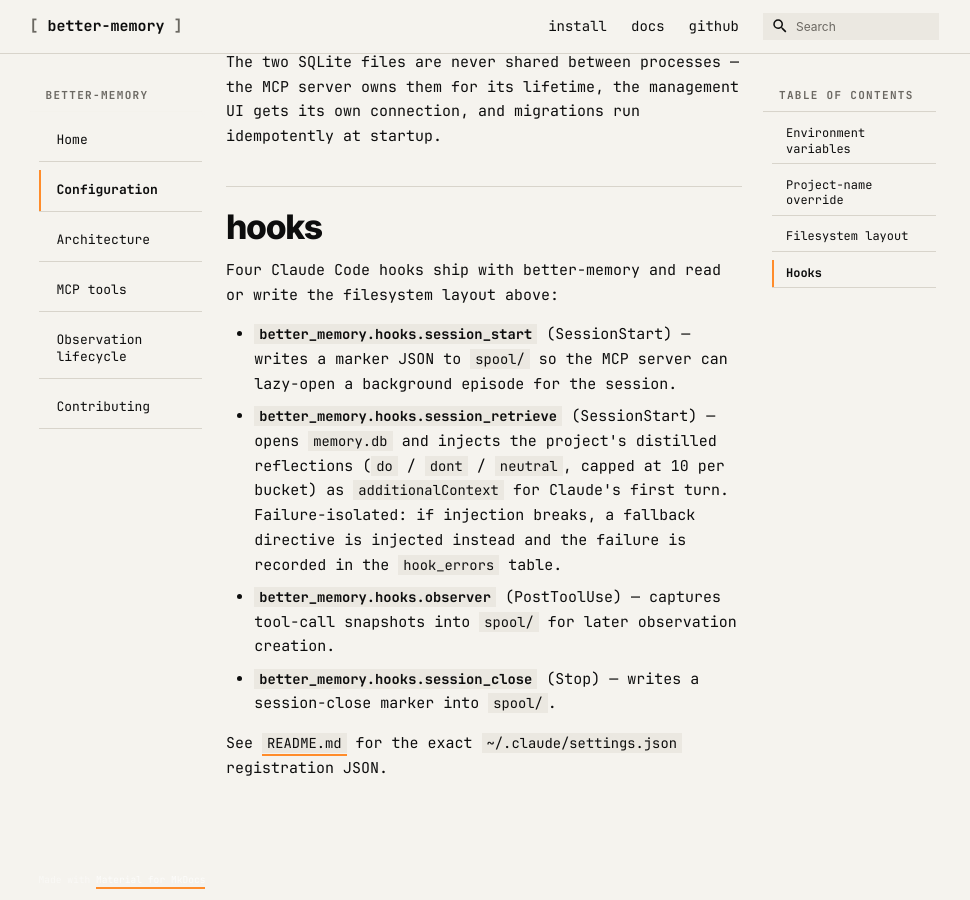
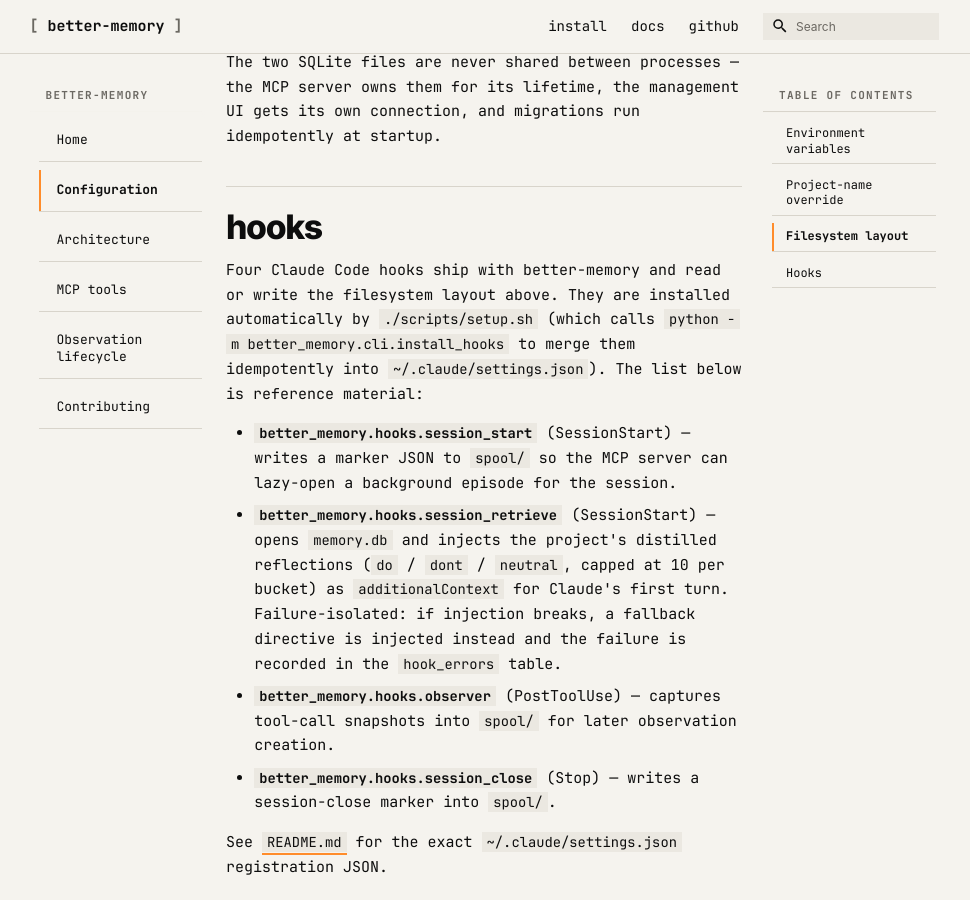
Before and after one commit to emp3thy/better-memory, an MkDocs documentation site: the page built from website/configuration.md, in a window 1280 px wide and 900 px high, scrolled down 1954 px. Shown: the whole window, without its empty margins (156-1126 px from the left). Built offline with MkDocs 1.6.1 and Material for MkDocs 9.7.7, drawn with Linux system fonts in a browser that asks for light colours; comment, search, counter and statistics services are not loaded.

Commit message:
docs: setup.sh installs hooks automatically; manual setup is reference

```diff
--- a/website/configuration.md
+++ b/website/configuration.md
@@ -46,7 +46,7 @@
 
 ## Hooks
 
-Four Claude Code hooks ship with better-memory and read or write the filesystem layout above:
+Four Claude Code hooks ship with better-memory and read or write the filesystem layout above. They are installed automatically by `./scripts/setup.sh` (which calls `python -m better_memory.cli.install_hooks` to merge them idempotently into `~/.claude/settings.json`). The list below is reference material:
 
 - **`better_memory.hooks.session_start`** (SessionStart) — writes a marker JSON to `spool/` so the MCP server can lazy-open a background episode for the session.
 - **`better_memory.hooks.session_retrieve`** (SessionStart) — opens `memory.db` and injects the project's distilled reflections (`do` / `dont` / `neutral`, capped at 10 per bucket) as `additionalContext` for Claude's first turn. Failure-isolated: if injection breaks, a fallback directive is injected instead and the failure is recorded in the `hook_errors` table.
```
Also changed, not shown: README.md (+2 -0 lines), 1 other file.
